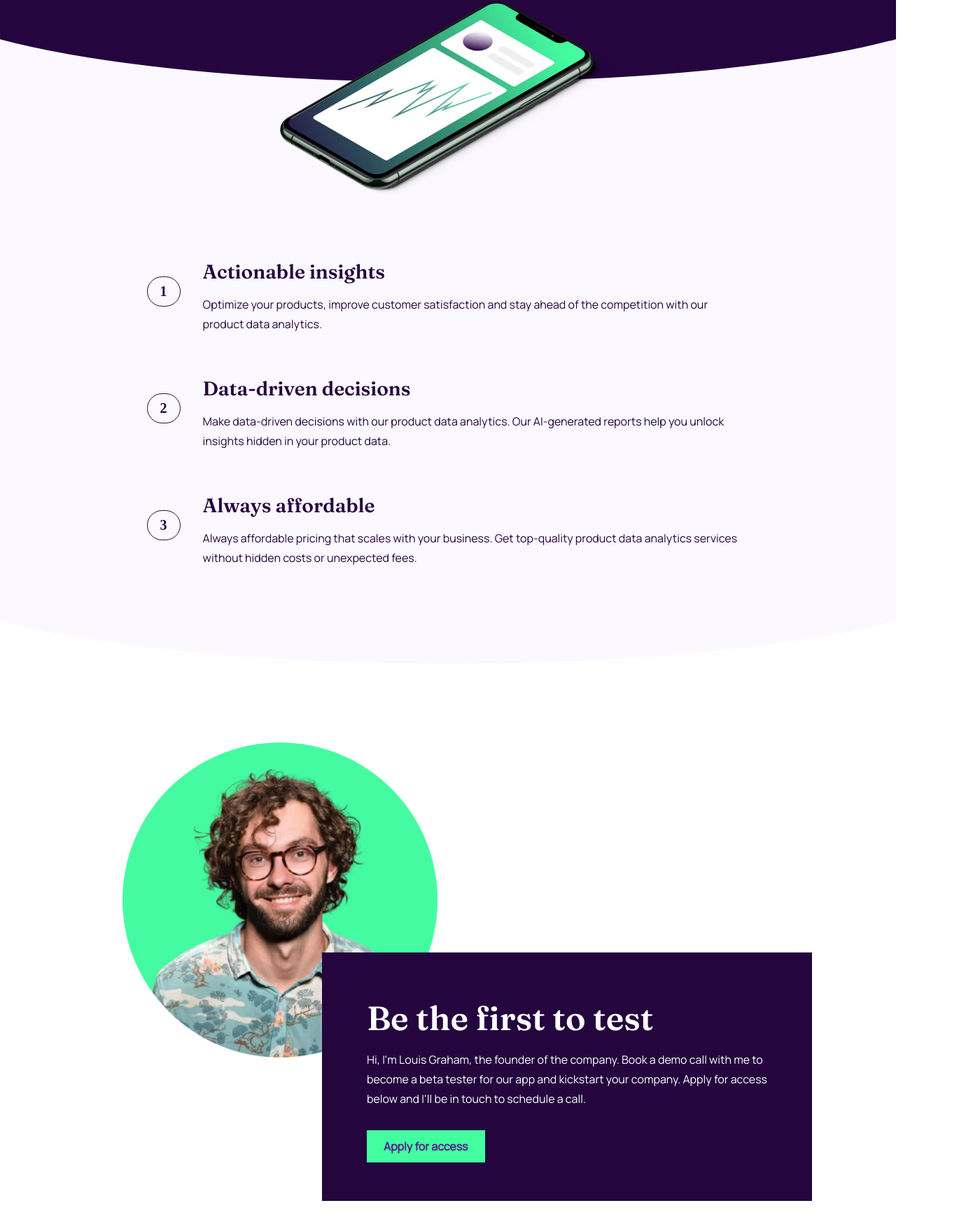
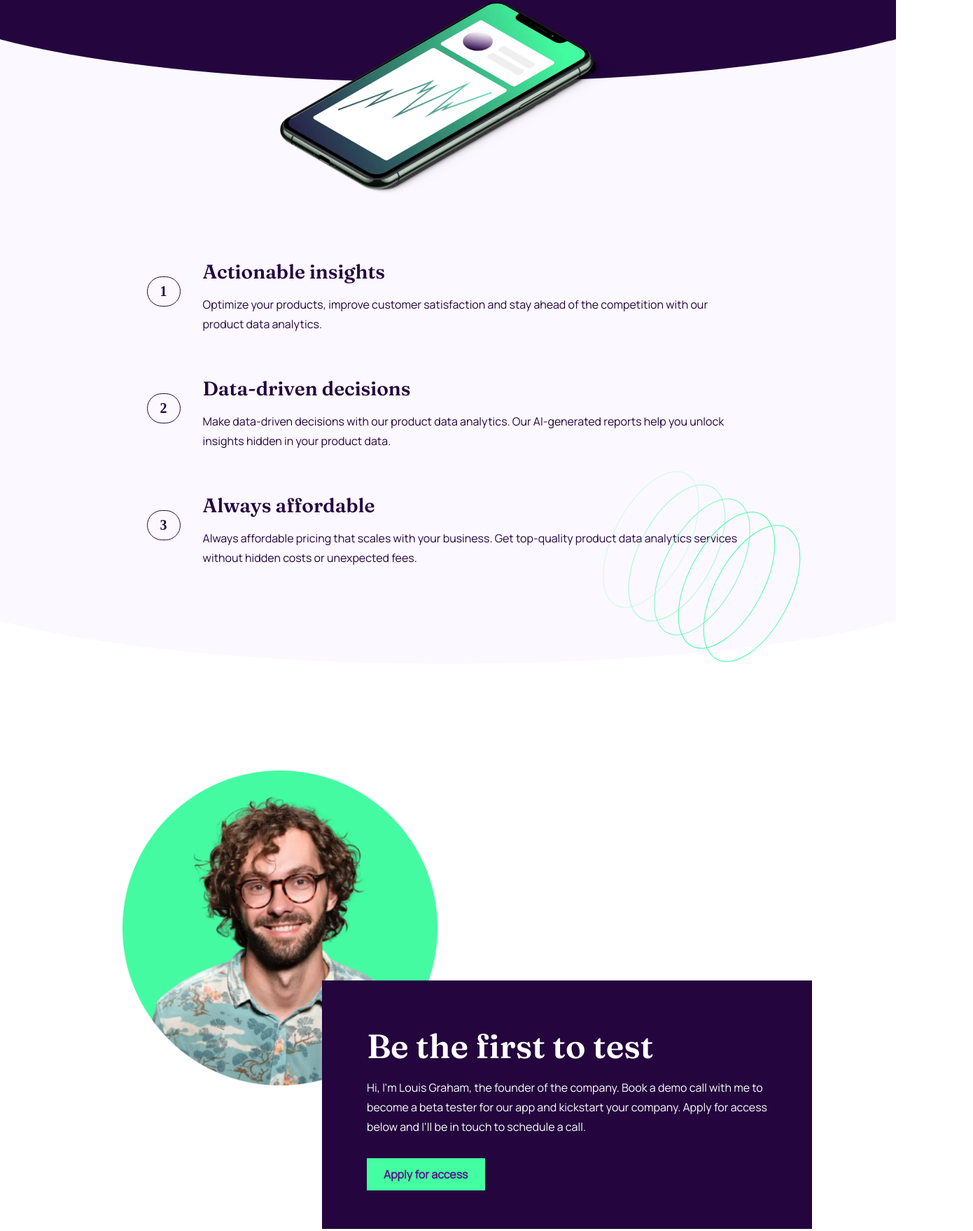
Before and after one commit to jtlfoo/workit-landing-page, a plain HTML site: page index.html in a window 1280 px wide. Shown: the part 472-2231 px from the top of the page at 70% size, 1390 px wide, since content can reach past the window. Drawn offline with Linux system fonts and the light colour scheme.

Commit message:
added the bg-pattern elements and center aligned for wide monitor

```diff
--- a/index.html
+++ b/index.html
@@ -29,13 +29,16 @@
 				<h1 class="hero-title text-white">Data <span class="underline__secondary">tailored</span> to your needs.</h1>
 				<button><a href="" class="btn__secondary">Learn more</a></button>
 			</div>
+			<img class="bg-pattern bg-1" src="assets/images/bg-pattern-1.svg" alt="">
+			<img class="bg-pattern bg-2" src="assets/images/bg-pattern-2.svg" alt="">
 			<div class="curve curve-bg-primary"></div>
 			<div class="">
 				<img class="hero__img" src="assets/images/image-hero.webp" alt="mockup of phone displaying a line graph">
 			</div>
 		</section>
 		<section class="index__section-1 bg-white">
-			<div class="card-wrapper flow-45 bg-neutral">
+			<div class="bg-neutral">
+				<div class="card-wrapper flow-45">
 					<div class="card flex flex-card">
 						<div class="card__number">1</div>
 						<div class="card__text-wrapper flex flex-card-text flow-16">
@@ -49,7 +52,8 @@
 						<div class="card__number">2</div>
 						<div class="card__text-wrapper flex flex-card-text flow-16">
 							<h2 class="card__h2">Data-driven decisions</h2>
-						<p class="card__p">Make data-driven decisions with our product data analytics. Our AI-generated reports help
+							<p class="card__p">Make data-driven decisions with our product data analytics. Our AI-generated reports
+								help
 								you unlock insights hidden in your product data.
 							</p>
 						</div>
@@ -61,6 +65,7 @@
 							<p class="card__p">Always affordable pricing that scales with your business. Get top-quality product data
 								analytics services without hidden costs or unexpected fees.
 							</p>
+						</div>
 					</div>
 				</div>
 			</div>
@@ -78,6 +83,7 @@
 					<button><a href="" class="btn__secondary ">Apply for access</a></button>
 				</div>
 			</div>
+			<img class="bg-pattern bg-3" src="assets/images/bg-pattern-1.svg" alt="">
 		</section>
 	</main>
 	<footer>
--- a/style.css
+++ b/style.css
@@ -129,6 +129,8 @@ a {
 .card-wrapper {
 	padding: 8rem 1.6rem 0rem 1.6rem;
 	width: 100%;
+	max-width: 1440px;
+	margin: auto;
 }
 
 .card__number {
@@ -150,6 +152,11 @@ a {
 	color: var(--clr-primary);
 }
 
+/* ============= bg-patterns */
+.bg-pattern {
+	display: none;
+}
+
 /* =================== section 2 */
 
 .ss2__img {
@@ -166,8 +173,13 @@ a {
 	font-size: 3.2rem;
 }
 
+#index__ss-2 {
+	padding: 1.6rem;
+}
+
 .ss2__wrapper {
-	margin: 1.6rem;
+	margin-inline: auto;
+	max-width: 1440px;
 }
 
 .ss2__text-wrapper {
@@ -229,9 +241,8 @@ a {
 		place-items: center;
 	}
 
-	.ss2__wrapper {
-		margin: 0rem 4rem;
-		gap: 1.6rem;
+	#index__ss-2 {
+		padding: 4rem;
 	}
 
 	.ss2__img {
@@ -253,6 +264,30 @@ a {
 
 	.footer {
 		padding: 5rem;
+	}
+
+	/* bg-images */
+
+	.bg-pattern {
+		display: inline;
+		position: absolute;
+		z-index: 5;
+	}
+
+	.bg-1 {
+		right: 85%;
+		top: 5%;
+	}
+
+	.bg-2 {
+		left: 95%;
+		top: 20%;
+	}
+
+	.bg-3 {
+		left: 65%;
+		bottom: -80%;
+		max-width: 30%;
 	}
 }
 
@@ -305,4 +340,10 @@ a {
 	.ss2__text-wrapper {
 		margin-top: -10rem;
 	}
+
+	.bg-3 {
+		left: 55%;
+		bottom: -65%;
+		max-width: 20%;
+	}
 }
```
Also changed, not shown: 1 other file. Lines whose indentation alone changed are shown as unchanged.
